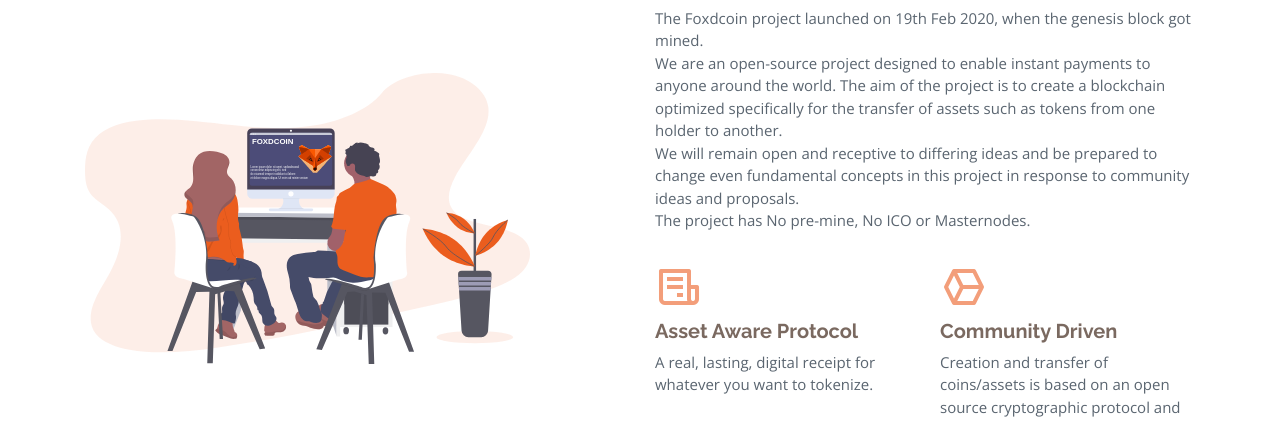
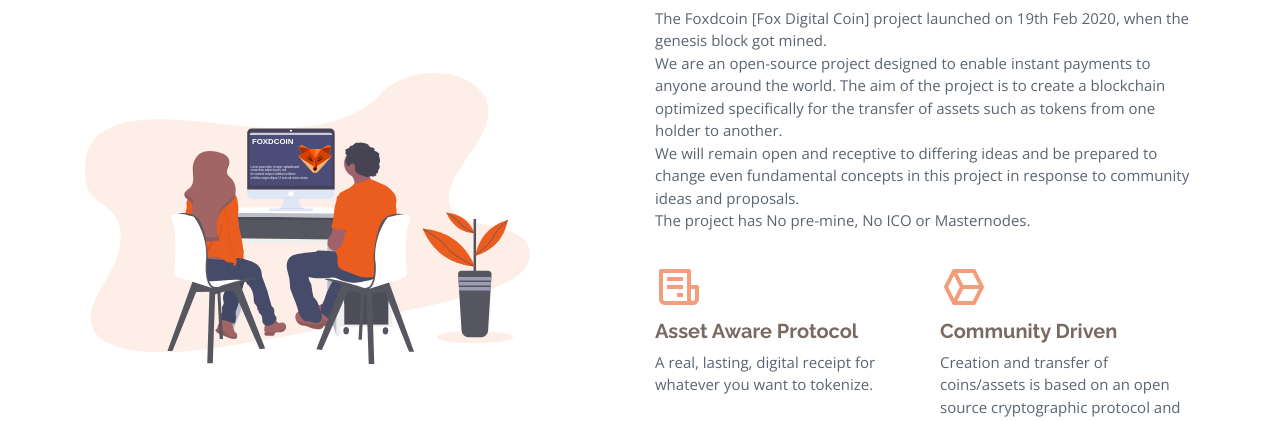
Before and after one commit to foxdproject/website, a plain HTML site: page index.html in a window 1280 px wide. Shown: the part 734-1155 px from the top of the page. Drawn offline with nearby package versions, Linux system fonts and the light colour scheme.

Commit message:
Update index.html

```diff
--- a/index.html
+++ b/index.html
@@ -117,7 +117,7 @@
           <div class="col-lg-6 pt-5 pt-lg-0">
             <h3 data-aos="fade-up">The Foxdcoin Project</h3>
             <p data-aos="fade-up" data-aos-delay="100">
-              The Foxdcoin project launched on 19th Feb 2020, when the genesis block got mined.<br>
+              The Foxdcoin [Fox Digital Coin] project launched on 19th Feb 2020, when the genesis block got mined.<br>
               We are an open-source project designed to enable instant payments to anyone around the world. The aim of the project is to create a blockchain optimized specifically for the transfer of assets such as tokens from one holder to another.<br>
               We will remain open and receptive to differing ideas and be prepared to change even fundamental concepts in this project in response to community ideas and proposals. <br>
               The project has No pre-mine, No ICO or Masternodes.
```
